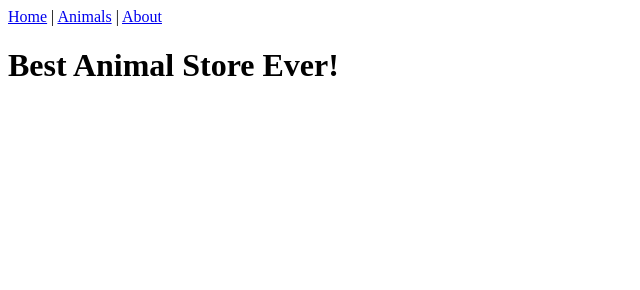
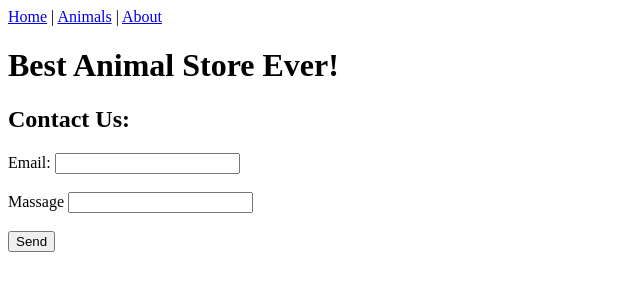
Before and after one commit to lidoracoca/AnimalStore, a plain HTML site: page about.html in a window 1280 px wide. Shown: the whole page, without its empty margins (0-640 px from the left). Drawn offline with Linux system fonts and the light colour scheme.

Commit message:
Updating HTML Pages

```diff
--- a/about.html
+++ b/about.html
@@ -8,6 +8,7 @@
 </head>
 <body>
 
+    <form action="">
     <a href="index.html">Home</a>
     <span> | </span>
     <a href="animals.html">Animals</a>
@@ -16,5 +17,19 @@
 
 
     <h1>Best Animal Store Ever!</h1>
+
+    <h2>Contact Us:</h2>
+
+    <label>Email:</label>
+    <input type="email">
+    <br><br>
+
+    <label>Massage</label>
+    <input type="text">
+    <br><br>
+
+    <button>Send</button>
+</form>
+
 </body>
 </html>
```
Also changed, not shown: animals.html (+9 -0 lines), index.html (+2 -0 lines).
